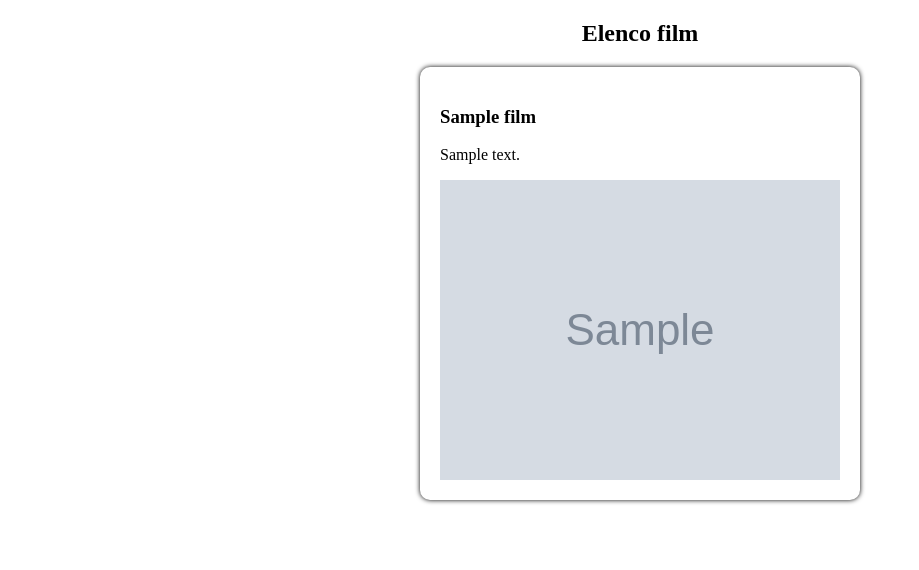
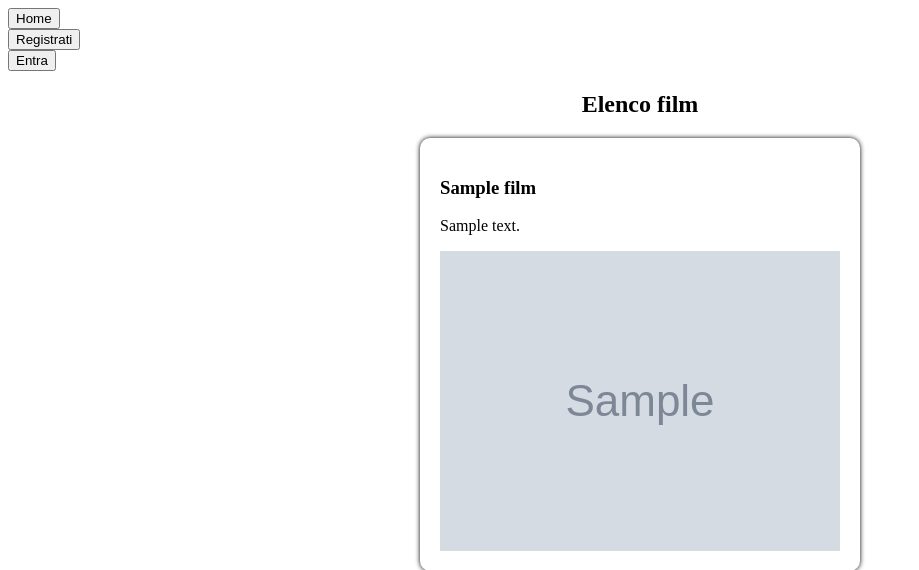
Before and after one commit to fmarabini93/esercizi-edu, a PHP site: page /front.php in a window 1280 px wide. Shown: the top 570 px of the page, without its empty margins (0-919 px from the left). Run offline with PHP 8.4, Linux system fonts and the light colour scheme; tables that the repository leaves empty or names only in its code hold one stand-in row (values such as "Sample post"); grey boxes marked "Sample" are stand-in pictures.

Commit message:
home_button

```diff
--- a/pages/front.php
+++ b/pages/front.php
@@ -21,6 +21,9 @@
             <title>Lista Film Front</title>
       </head>
       <body>
+            <form action="index.php"><input type="submit" value="Home"></form>
+            <form action="register.php"><input type="submit" value="Registrati"></form>
+            <form action="login.php"><input type="submit" value="Entra"></form>
             <h2 class="text_center">Elenco film</h2>
             <section class="clearfix m_top">
                   <?php foreach($films as $film) { ?>
--- a/pages/index.php
+++ b/pages/index.php
@@ -12,6 +12,6 @@
       <body>
             <form action="register.php"><input type="submit" value="Registrati"></form>
             <form action="login.php"><input type="submit" value="Entra"></form>
-            <a href="front.php">Lista film</a>
+            <form action="front.php"><input type="submit" value="Lista film"></form>
       </body>
 </html>
--- a/pages/login.php
+++ b/pages/login.php
@@ -8,6 +8,7 @@
             <title>Login</title>
       </head>
       <body>
+            <form action="index.php"><input type="submit" value="Home"></form>
             <h1>Entra</h1>
             <form action="../db/login_user.php" method="POST">
                   <label for="username">Username</label>
--- a/pages/register.php
+++ b/pages/register.php
@@ -8,6 +8,7 @@
             <title>Login</title>
       </head>
       <body>
+            <form action="index.php"><input type="submit" value="Home"></form>
             <h1>Registrati</h1>
             <form action="../db/validate_and_insert_user.php" method="POST">
                   <label for="username">Username</label>
```
